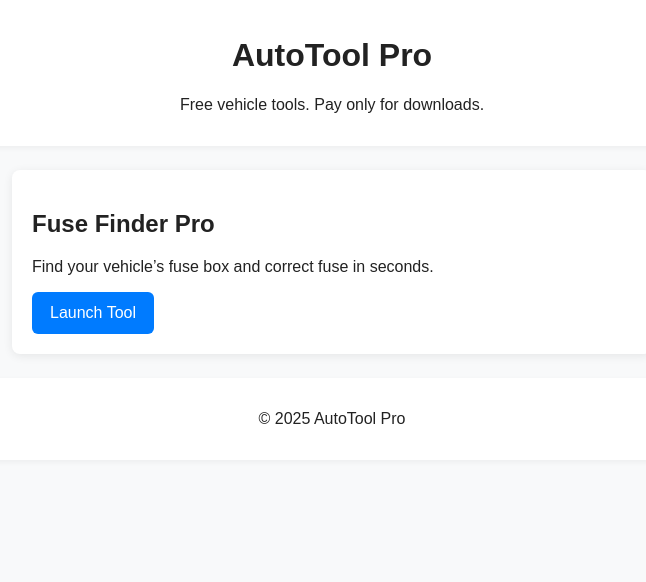
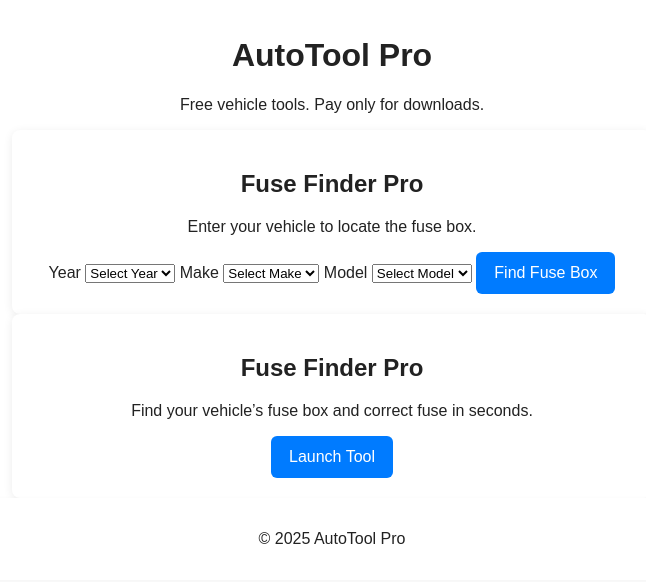
Before and after one commit to docii1809-tech/Autotool-pro, a plain HTML site: page index.html in a window 1280 px wide. Shown: the whole page, without its empty margins (308-954 px from the left). Drawn offline with Linux system fonts and the light colour scheme.

Commit message:
Update index.html

```diff
--- a/index.html
+++ b/index.html
@@ -23,9 +23,47 @@
   <header>
     <h1>AutoTool Pro</h1>
     <p>Free vehicle tools. Pay only for downloads.</p>
-  </header>
+  </heade <main>
+  <section>
+    <h2>Fuse Finder Pro</h2>
+    <p>Enter your vehicle to locate the fuse box.</p>
 
-  <main>
+    <label>Year</label>
+    <select id="year">
+      <option value="">Select Year</option>
+      <option>2015</option>
+      <option>2016</option>
+      <option>2017</option>
+      <option>2018</option>
+      <option>2019</option>
+    </select>
+
+    <label>Make</label>
+    <select id="make">
+      <option value="">Select Make</option>
+      <option value="Honda">Honda</option>
+      <option value="Toyota">Toyota</option>
+      <option value="Ford">Ford</option>
+    </select>
+
+    <label>Model</label>
+    <select id="model">
+      <option value="">Select Model</option>
+    </select>
+
+    <button id="findFuse">Find Fuse Box</button>
+  </section>
+
+  <section id="results" style="display:none;">
+    <h3>Your Vehicle</h3>
+
+    <img id="carImage" src="" alt="Car image" />
+
+    <p id="fuseInfo"></p>
+
+    <button id="pdfBtn">Download Fuse Diagram (PDF)</button>
+  </section>
+</main>
     <section>
       <h2>Fuse Finder Pro</h2>
       <p>Find your vehicle’s fuse box and correct fuse in seconds.</p>
```
